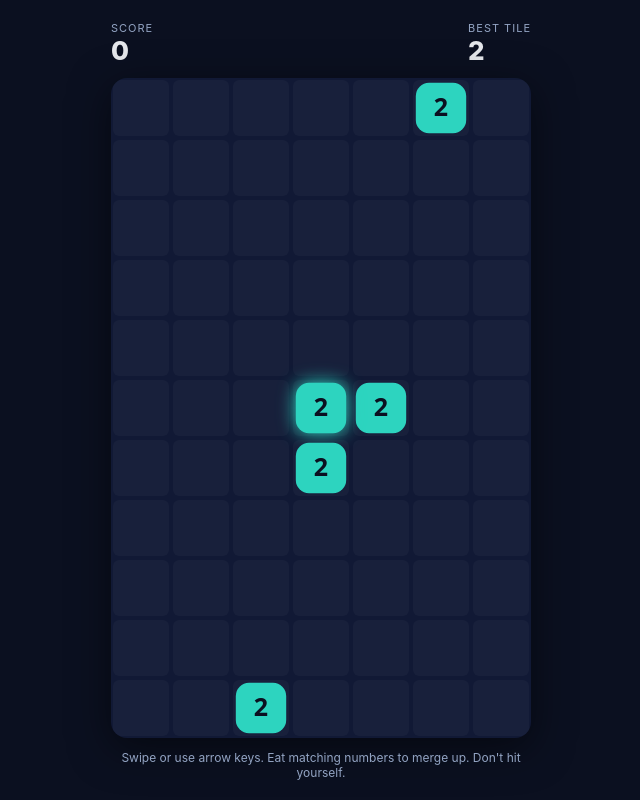
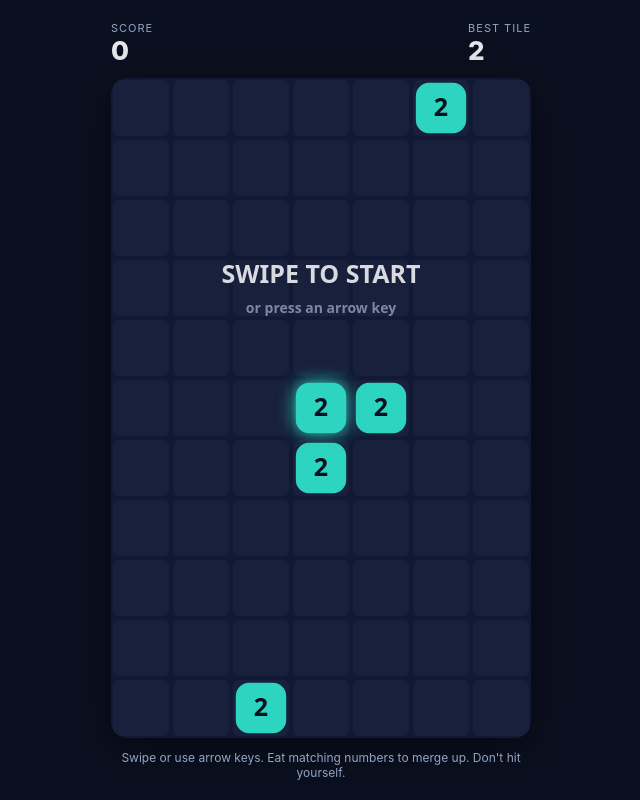
Before and after one commit to joanfernandeze/number-snake, a website with bundled scripts: page index.html in a window 1280 px wide. Shown: the whole page, without its empty margins (319-959 px from the left). Built offline with nearby package versions, Linux system fonts and the light colour scheme.

Commit message:
feat(render): DPR-crisp layout, cascade bursts/particles, head-extend on eat, ready hint, death marker

```diff
--- a/src/main.js
+++ b/src/main.js
@@ -2,70 +2,106 @@ import { createRng } from './rng.js';
 import * as Game from './game.js';
 import * as Render from './render.js';
 import * as Snake from './snake.js';
+import * as Fx from './fx.js';
 import { initInput } from './input.js';
-import { STORAGE_KEY } from './constants.js';
+import { GRID, STORAGE_KEY, DEATH } from './constants.js';
 
 const canvas = document.getElementById('game');
 const ctx = canvas.getContext('2d');
 const $ = (id) => document.getElementById(id);
+const view = { width: canvas.width, height: canvas.height, dpr: 1 }; // CSS px + device ratio
 
 function loadBest() {
-  try { return JSON.parse(localStorage.getItem(STORAGE_KEY)) || { tile: 0, score: 0 }; }
-  catch { return { tile: 0, score: 0 }; }
+  const empty = { tile: 0, score: 0, combo: 0 };
+  try { return { ...empty, ...(JSON.parse(localStorage.getItem(STORAGE_KEY)) || {}) }; }
+  catch { return empty; }
 }
 function saveBest(b) {
   try { localStorage.setItem(STORAGE_KEY, JSON.stringify(b)); } catch { /* ignore */ }
 }
 
+// Size the canvas to the largest GRID-shaped box that fits between the HUD and the
+// hint, then match the backing store to CSS size x devicePixelRatio (crisp numbers).
+function fitCanvas() {
+  const dpr = Math.min(window.devicePixelRatio || 1, 3);
+  const app = $('app');
+  const used = $('hud').offsetHeight + $('hint').offsetHeight + 48; // 2 gaps + 2 paddings of 12px
+  const availW = Math.max(120, Math.min(420, app.clientWidth - 24));
+  const availH = Math.max(120, app.clientHeight - used);
+  const ratio = GRID.cols / GRID.rows;
+  let w = availW, h = Math.round(w / ratio);
+  if (h > availH) { h = availH; w = Math.round(h * ratio); }
+  canvas.style.width = `${w}px`;
+  canvas.style.height = `${h}px`;
+  const bw = Math.round(w * dpr), bh = Math.round(h * dpr);
+  if (canvas.width !== bw || canvas.height !== bh) { canvas.width = bw; canvas.height = bh; }
+  view.width = w; view.height = h; view.dpr = dpr;
+}
+
 let best = loadBest();
-let game, lastTick, lastWasEat;
+let game, fx, lastTick, motion, prevNow;
 
 function start() {
   const seed = (Date.now() ^ (Math.random() * 0xffffffff)) >>> 0;
   game = Game.createGame(createRng(seed));
+  fx = Fx.createFx();
+  motion = { kind: 'none', dir: { ...game.snake.direction }, progress: 1 };
   lastTick = performance.now();
-  lastWasEat = false;
   $('overlay').classList.add('hidden');
 }
 
-function onGameOver() {
-  Render.shake();
+function onDirection(dir) {
+  if (!game || game.over) return;
+  if (!game.started) { Game.startRun(game); lastTick = performance.now(); }
+  Snake.setDirection(game.snake, dir);
+}
+
+function onGameOver(ev, now) {
+  Fx.addShake(fx, now);
+  Fx.addDeath(fx, ev.cause, now);
+  motion = { kind: 'none', dir: { ...game.snake.direction }, progress: 1 };
   if (game.bestTile > best.tile) best.tile = game.bestTile;
   if (game.score > best.score) best.score = game.score;
+  if (game.bestCombo > best.combo) best.combo = game.bestCombo;
   saveBest(best);
   $('ovTile').textContent = game.bestTile;
   $('ovScore').textContent = game.score;
   $('ovCombo').textContent = game.bestCombo;
   $('ovBestTile').textContent = best.tile;
   $('ovBestScore').textContent = best.score;
-  setTimeout(() => $('overlay').classList.remove('hidden'), 400);
+  setTimeout(() => { if (game.over) $('overlay').classList.remove('hidden'); }, DEATH.overlayDelayMs);
 }
 
 function frame(now) {
+  const dt = prevNow === undefined ? 0 : now - prevNow;
+  prevNow = now;
   const interval = Game.tickInterval(game.score);
-  let progress = Math.min(1, (now - lastTick) / interval);
 
   if (game.started && !game.over && now - lastTick >= interval) {
     const ev = Game.step(game);
     lastTick = now;
-    progress = 0;
-    lastWasEat = !!ev.ate;
-    if (ev.ate && ev.merges > 0) Render.flash(ev);
-    if (ev.over) onGameOver();
+    if (ev.over) {
+      onGameOver(ev, now);
+    } else {
+      motion = { kind: ev.ate ? 'grow' : 'slide', dir: { ...game.snake.direction }, progress: 0 };
+      if (ev.merges > 0) Fx.addMerge(fx, ev.cell, ev.merges, Render.colorFor(game.snake.values[0]), now);
+    }
   }
+  if (motion.kind !== 'none') motion.progress = Math.min(1, (now - lastTick) / interval);
 
+  Fx.update(fx, now, dt);
   $('score').textContent = game.score;
   $('bestTile').textContent = Math.max(best.tile, game.bestTile);
-  Render.draw(ctx, canvas, game, progress, lastWasEat ? null : game.snake.direction);
+  ctx.setTransform(view.dpr, 0, 0, view.dpr, 0, 0); // canvas resizes reset the transform
+  Render.draw(ctx, view, game, fx, now, motion);
   requestAnimationFrame(frame);
 }
 
-initInput(canvas, (dir) => {
-  if (!game || game.over) return;
-  if (!game.started) { Game.startRun(game); lastTick = performance.now(); }
-  Snake.setDirection(game.snake, dir);
-});
+initInput(canvas, onDirection);
 $('playAgain').addEventListener('click', start);
+window.addEventListener('resize', fitCanvas);
+window.addEventListener('orientationchange', fitCanvas);
 
+fitCanvas();
 start();
 requestAnimationFrame(frame);
--- a/src/render.js
+++ b/src/render.js
@@ -1,20 +1,22 @@
-import { GRID, POWER_COLORS, FALLBACK_COLOR } from './constants.js';
+import { GRID, POWER_COLORS, FALLBACK_COLOR, FX, DEATH } from './constants.js';
+import { ageOf } from './fx.js';
 
-let shakeUntil = 0, shakeMag = 0;
-let flashes = []; // {x, y, t} merge pops in grid coords, t = frames remaining
+// Pure view. draw() reads game + fx state and paints one frame in CSS pixels;
+// main.js has already scaled the context by devicePixelRatio.
 
-export function flash(ev) {
-  if (ev && ev.cell) flashes.push({ x: ev.cell.x, y: ev.cell.y, t: 12 });
+export function colorFor(value) {
+  const idx = Math.round(Math.log2(value / 2));
+  return POWER_COLORS[idx] || FALLBACK_COLOR;
 }
 
-export function shake(ms = 220, mag = 8) {
-  shakeUntil = performance.now() + ms;
-  shakeMag = mag;
-}
-
-function colorFor(value) {
-  const idx = Math.round(Math.log2(value / 2));
-  return POWER_COLORS[idx] || FALLBACK_COLOR;
+// Grid geometry for a logical (CSS-pixel) viewport.
+export function layout(view, cols = GRID.cols, rows = GRID.rows) {
+  const cell = Math.floor(Math.min(view.width / cols, view.height / rows));
+  return {
+    cell, cols, rows,
+    ox: Math.floor((view.width - cell * cols) / 2),
+    oy: Math.floor((view.height - cell * rows) / 2),
+  };
 }
 
 function roundRect(ctx, x, y, w, h, r) {
@@ -47,61 +49,142 @@ function drawNumber(ctx, px, py, cell, value) {
   ctx.fillText(String(value), px + cell / 2, py + cell / 2 + 1);
 }
 
-// Draw one frame.
-//   progress: 0..1 fraction toward the next tick (for slide interpolation)
-//   slide: the snake's direction to interpolate along, or null to snap (eat ticks)
-export function draw(ctx, canvas, game, progress, slide) {
-  const cols = GRID.cols, rows = GRID.rows;
-  const cell = Math.floor(Math.min(canvas.width / cols, canvas.height / rows));
-  const ox = Math.floor((canvas.width - cell * cols) / 2);
-  const oy = Math.floor((canvas.height - cell * rows) / 2);
-
-  ctx.clearRect(0, 0, canvas.width, canvas.height);
-  ctx.save();
-
-  // screen shake
-  if (performance.now() < shakeUntil) {
-    ctx.translate((Math.random() - 0.5) * shakeMag, (Math.random() - 0.5) * shakeMag);
-  }
-
-  // board background grid
+function drawBoard(ctx, L) {
   ctx.fillStyle = 'rgba(255,255,255,0.03)';
-  for (let y = 0; y < rows; y++) {
-    for (let x = 0; x < cols; x++) {
-      roundRect(ctx, ox + x * cell + 2, oy + y * cell + 2, cell - 4, cell - 4, 6);
+  for (let y = 0; y < L.rows; y++) {
+    for (let x = 0; x < L.cols; x++) {
+      roundRect(ctx, L.ox + x * L.cell + 2, L.oy + y * L.cell + 2, L.cell - 4, L.cell - 4, 6);
       ctx.fill();
     }
   }
+}
 
-  // tiles
-  for (const t of game.board.tiles) {
-    const px = ox + t.x * cell, py = oy + t.y * cell;
-    drawCell(ctx, px, py, cell, colorFor(t.value), false);
-    drawNumber(ctx, px, py, cell, t.value);
+function drawTiles(ctx, L, tiles) {
+  for (const t of tiles) {
+    const px = L.ox + t.x * L.cell, py = L.oy + t.y * L.cell;
+    drawCell(ctx, px, py, L.cell, colorFor(t.value), false);
+    drawNumber(ctx, px, py, L.cell, t.value);
   }
+}
 
-  // snake (slide the whole body by the un-elapsed fraction on a normal move)
-  const offx = slide ? -slide.x * (1 - progress) * cell : 0;
-  const offy = slide ? -slide.y * (1 - progress) * cell : 0;
-  for (let i = 0; i < game.snake.cells.length; i++) {
-    const c = game.snake.cells[i];
-    const px = ox + c.x * cell + offx;
-    const py = oy + c.y * cell + offy;
-    drawCell(ctx, px, py, cell, colorFor(game.snake.values[i]), i === 0);
-    drawNumber(ctx, px, py, cell, game.snake.values[i]);
+// motion.kind: 'slide' = whole body glides from its previous cells (normal move)
+//              'grow'  = only the head glides in; the body did not move (eat tick)
+//              'none'  = draw at rest (waiting to start, or game over)
+function drawSnake(ctx, L, snake, motion) {
+  const f = motion.kind === 'none' ? 0 : 1 - motion.progress;
+  const dx = -motion.dir.x * f * L.cell, dy = -motion.dir.y * f * L.cell;
+  for (let i = snake.cells.length - 1; i >= 0; i--) { // tail first so the head paints on top
+    const c = snake.cells[i];
+    const moves = motion.kind === 'slide' || (motion.kind === 'grow' && i === 0);
+    const px = L.ox + c.x * L.cell + (moves ? dx : 0);
+    const py = L.oy + c.y * L.cell + (moves ? dy : 0);
+    drawCell(ctx, px, py, L.cell, colorFor(snake.values[i]), i === 0);
+    drawNumber(ctx, px, py, L.cell, snake.values[i]);
   }
+}
 
-  // merge flashes
-  flashes = flashes.filter(f => f.t > 0);
-  for (const f of flashes) {
-    const px = ox + f.x * cell, py = oy + f.y * cell;
-    ctx.strokeStyle = `rgba(255,255,255,${f.t / 12})`;
-    ctx.lineWidth = 3;
-    const grow = (12 - f.t) * 2;
-    roundRect(ctx, px - grow, py - grow, cell + grow * 2, cell + grow * 2, cell * 0.3);
+// The cell the head tried to enter: a red pulse on a body cell, or a red bar on
+// the wall edge it crossed. Pulses for DEATH.flashMs, then stays lit.
+function drawDeath(ctx, L, fx, now) {
+  const d = fx.death;
+  if (!d) return;
+  const t = now - d.born;
+  const on = t >= d.life || Math.floor(t / (DEATH.flashPeriodMs / 2)) % 2 === 0;
+  ctx.fillStyle = on ? 'rgba(239,68,68,0.9)' : 'rgba(239,68,68,0.25)';
+  const c = d.cell;
+  if (d.type === 'self') {
+    roundRect(ctx, L.ox + c.x * L.cell, L.oy + c.y * L.cell, L.cell, L.cell, L.cell * 0.22);
+    ctx.fill();
+    return;
+  }
+  const bar = Math.max(4, L.cell * 0.14);
+  if (c.x < 0) ctx.fillRect(L.ox, L.oy + c.y * L.cell, bar, L.cell);
+  else if (c.x >= L.cols) ctx.fillRect(L.ox + L.cols * L.cell - bar, L.oy + c.y * L.cell, bar, L.cell);
+  else if (c.y < 0) ctx.fillRect(L.ox + c.x * L.cell, L.oy, L.cell, bar);
+  else ctx.fillRect(L.ox + c.x * L.cell, L.oy + L.rows * L.cell - bar, L.cell, bar);
+}
+
+function drawRings(ctx, L, fx, now) {
+  ctx.lineWidth = 3;
+  for (const r of fx.rings) {
+    const a = ageOf(r, now);
+    if (a === null) continue;
+    const grow = a * L.cell * 0.5;
+    ctx.strokeStyle = `rgba(255,255,255,${1 - a})`;
+    roundRect(ctx, L.ox + r.x * L.cell - grow, L.oy + r.y * L.cell - grow, L.cell + grow * 2, L.cell + grow * 2, L.cell * 0.3);
     ctx.stroke();
-    f.t -= 1;
   }
+}
 
+function drawParticles(ctx, L, fx, now) {
+  for (const p of fx.particles) {
+    const a = ageOf(p, now);
+    if (a === null) continue;
+    const size = L.cell * 0.14 * (1 - a);
+    ctx.globalAlpha = 1 - a;
+    ctx.fillStyle = p.color;
+    ctx.fillRect(L.ox + p.x * L.cell - size / 2, L.oy + p.y * L.cell - size / 2, size, size);
+  }
+  ctx.globalAlpha = 1;
+}
+
+// "Merge!" text rises from the merge cell; bigger and bolder for longer cascades.
+function drawBursts(ctx, L, fx, now) {
+  ctx.textAlign = 'center';
+  ctx.textBaseline = 'middle';
+  const left = L.ox, right = L.ox + L.cols * L.cell;
+  for (const b of fx.bursts) {
+    const a = ageOf(b, now);
+    if (a === null) continue;
+    const scale = Math.min(2, 1 + 0.3 * (b.level - 1));
+    const size = Math.floor(L.cell * 0.36 * scale);
+    ctx.font = `900 ${size}px system-ui, sans-serif`;
+    const half = ctx.measureText(b.text).width / 2 + 4;
+    const x = Math.min(right - half, Math.max(left + half, L.ox + (b.x + 0.5) * L.cell));
+    const y = Math.max(L.oy + size, L.oy + (b.y + 0.5) * L.cell - L.cell * 0.6 - a * L.cell * 0.9);
+    ctx.globalAlpha = 1 - a * a;
+    ctx.lineWidth = Math.max(2, size * 0.18);
+    ctx.strokeStyle = b.color;
+    ctx.strokeText(b.text, x, y);
+    ctx.fillStyle = '#ffffff';
+    ctx.fillText(b.text, x, y);
+  }
+  ctx.globalAlpha = 1;
+}
+
+// Shown while the run waits for the player's first input.
+function drawReady(ctx, L, now) {
+  const pulse = 0.55 + 0.45 * Math.sin((now / FX.readyPulseMs) * Math.PI * 2);
+  const cx = L.ox + (L.cols * L.cell) / 2;
+  const cy = L.oy + L.rows * L.cell * 0.3;
+  ctx.textAlign = 'center';
+  ctx.textBaseline = 'middle';
+  ctx.globalAlpha = pulse;
+  ctx.fillStyle = '#e5e7eb';
+  ctx.font = `800 ${Math.floor(L.cell * 0.42)}px system-ui, sans-serif`;
+  ctx.fillText('SWIPE TO START', cx, cy);
+  ctx.globalAlpha = 0.8;
+  ctx.fillStyle = '#93a4c3';
+  ctx.font = `600 ${Math.floor(L.cell * 0.24)}px system-ui, sans-serif`;
+  ctx.fillText('or press an arrow key', cx, cy + L.cell * 0.55);
+  ctx.globalAlpha = 1;
+}
+
+// Draw one frame. `view` is {width, height} in CSS px; `now` is performance.now().
+export function draw(ctx, view, game, fx, now, motion) {
+  const L = layout(view);
+  ctx.clearRect(0, 0, view.width, view.height);
+  ctx.save();
+  if (fx.shake && now < fx.shake.until) {
+    ctx.translate((Math.random() - 0.5) * fx.shake.mag, (Math.random() - 0.5) * fx.shake.mag);
+  }
+  drawBoard(ctx, L);
+  drawTiles(ctx, L, game.board.tiles);
+  drawSnake(ctx, L, game.snake, motion);
+  drawDeath(ctx, L, fx, now);
+  drawRings(ctx, L, fx, now);
+  drawParticles(ctx, L, fx, now);
+  drawBursts(ctx, L, fx, now);
+  if (!game.started && !game.over) drawReady(ctx, L, now);
   ctx.restore();
 }
--- a/style.css
+++ b/style.css
@@ -26,9 +26,7 @@ html, body {
 .stat .label { font-size: 11px; letter-spacing: 1px; color: #93a4c3; }
 .stat span:last-child { font-size: 26px; font-weight: 800; }
 #game {
-  width: 100%;
-  max-width: 420px;
-  height: auto;
+  display: block;               /* size (width/height) is set inline by main.js */
   background: #111935;
   border-radius: 16px;
   box-shadow: 0 10px 40px rgba(0,0,0,.5);
```
Also changed, not shown: test/render.test.js (added, +27 -0 lines).
